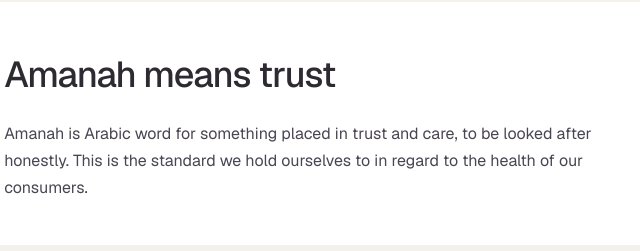
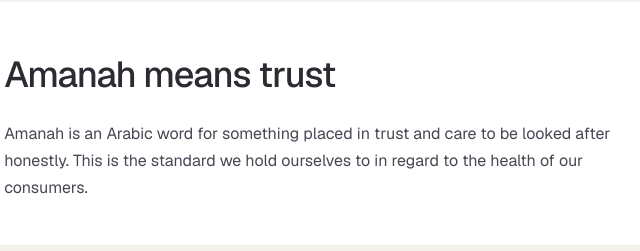
Before and after one commit to matrixdex/amanah, a website: page web_5/about.html in a window 1280 px wide. Shown: the part 630-881 px from the top of the page, 584-1224 px from the left. Drawn offline with nearby package versions, Linux system fonts and the light colour scheme.

Commit message:
web_5 About: Amanah meaning wording

```diff
--- a/web_5/about.html
+++ b/web_5/about.html
@@ -35,7 +35,7 @@
       <figure class="ab-img"><img src="assets/about/wall-shadows.jpg" alt="Sunlight and leaf shadows on a warm plaster wall" width="500" height="290" loading="lazy" /></figure>
       <div class="be-box c-white ab-name__text">
         <h2>Amanah means trust</h2>
-        <p>Amanah is Arabic word for something placed in trust and care, to be looked after honestly. This is the standard we hold ourselves to in regard to the health of our consumers.</p>
+        <p>Amanah is an Arabic word for something placed in trust and care to be looked after honestly. This is the standard we hold ourselves to in regard to the health of our consumers.</p>
       </div>
     </section>
 
```
